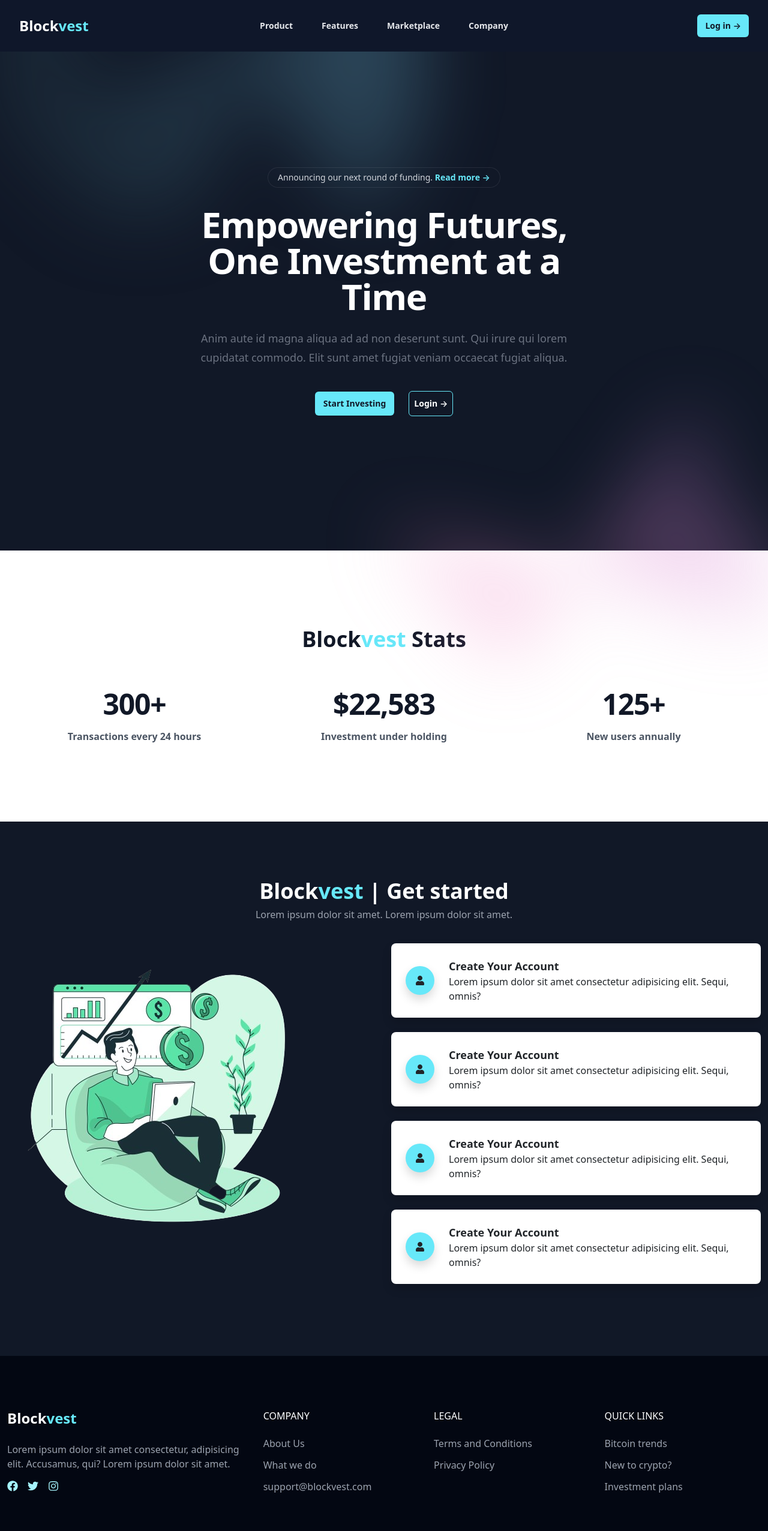
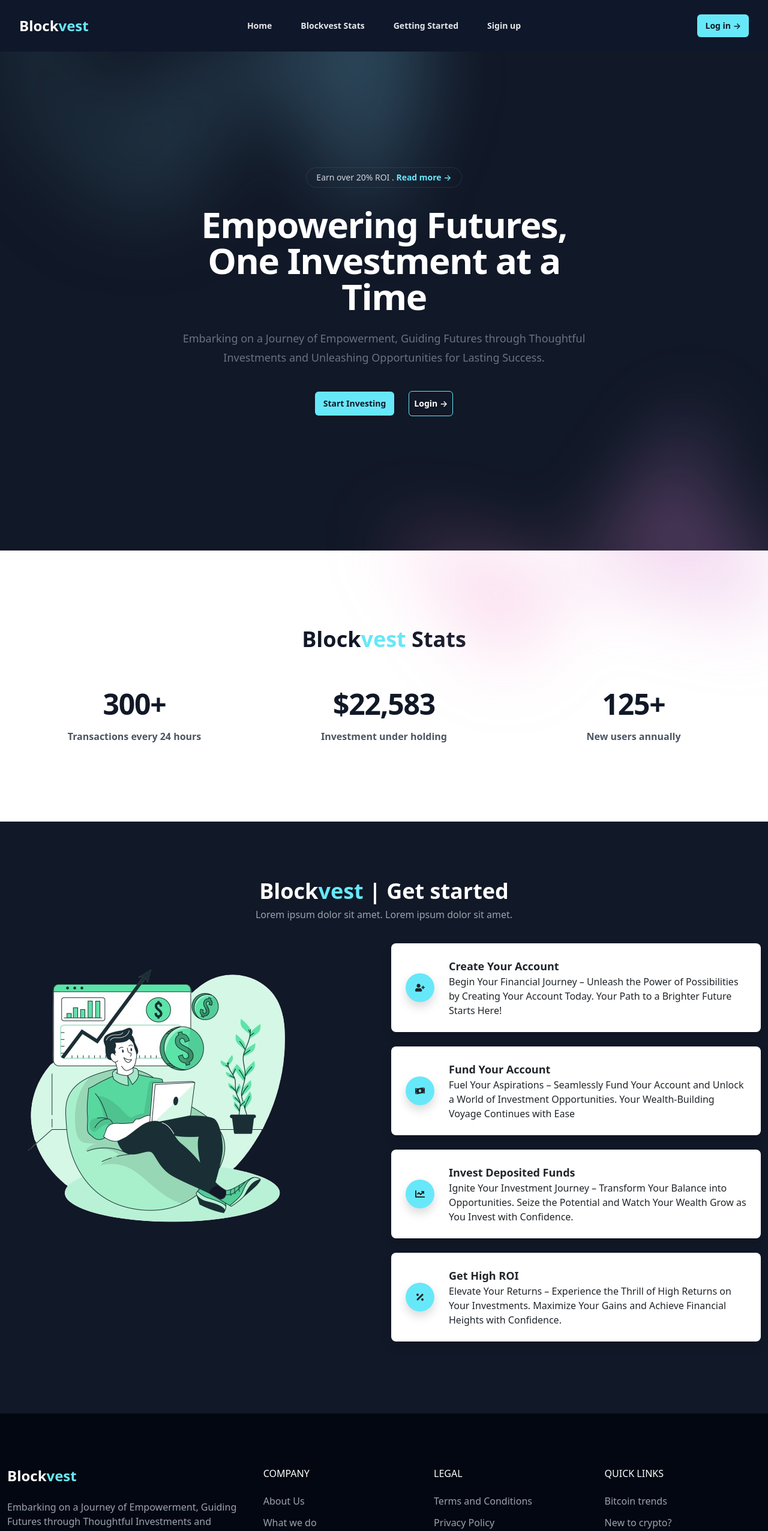
Before and after one commit to Sheriff10/blockvest, a React (Create React App) app: page / in a window 1280 px wide. Shown: the top 2553 px of the page at 60% size. Built offline with nearby package versions, Linux system fonts and the light colour scheme.

Commit message:
added links and edit home content

```diff
--- a/src/components/Footer.jsx
+++ b/src/components/Footer.jsx
@@ -35,8 +35,7 @@ export default function Footer() {
                   </div>
                   <div className="text-wrap mb-3">
                      <span>
-                        Lorem ipsum dolor sit amet consectetur, adipisicing
-                        elit. Accusamus, qui? Lorem ipsum dolor sit amet.
+                     Embarking on a Journey of Empowerment, Guiding Futures through Thoughtful Investments and Unleashing Opportunities for Lasting Success.
                      </span>
                   </div>
                   <div className="social-con text-cyan-200 flex gap-3 text-lg">
--- a/src/container/Home/components/Header.jsx
+++ b/src/container/Home/components/Header.jsx
@@ -7,10 +7,10 @@ import { Link } from "react-router-dom";
 export default function Header() {
    const [mobileMenuOpen, setMobileMenuOpen] = useState(false);
    const navigation = [
-      { name: "Product", href: "#" },
-      { name: "Features", href: "#" },
-      { name: "Marketplace", href: "#" },
-      { name: "Company", href: "#" },
+      { name: "Home", href: "/" },
+      { name: "Blockvest Stats", href: "#stats" },
+      { name: "Getting Started", href: "#start" },
+      { name: "Sigin up", href: "/auth/signup" },
    ];
 
    return (
--- a/src/container/Home/components/Intro.jsx
+++ b/src/container/Home/components/Intro.jsx
@@ -1,9 +1,7 @@
 import { Link } from "react-router-dom";
 import Header from "./Header";
 
-
 export default function Intro() {
-
    return (
       <div className="bg-gray-900 text-gray-300">
          <Header />
@@ -17,18 +15,21 @@ export default function Intro() {
                   className="relative left-[calc(50%-11rem)] aspect-[1155/678] w-[36.125rem] -translate-x-1/2 rotate-[30deg] bg-gradient-to-tr from-[#000] to-[#83dcff] opacity-30 sm:left-[calc(50%-30rem)] sm:w-[72.1875rem]"
                   style={{
                      clipPath:
-                'polygon(74.1% 44.1%, 100% 61.6%, 97.5% 26.9%, 85.5% 0.1%, 80.7% 2%, 72.5% 32.5%, 60.2% 62.4%, 52.4% 68.1%, 47.5% 58.3%, 45.2% 34.5%, 27.5% 76.7%, 0.1% 64.9%, 17.9% 100%, 27.6% 76.8%, 76.1% 97.7%, 74.1% 44.1%)',
+                        "polygon(74.1% 44.1%, 100% 61.6%, 97.5% 26.9%, 85.5% 0.1%, 80.7% 2%, 72.5% 32.5%, 60.2% 62.4%, 52.4% 68.1%, 47.5% 58.3%, 45.2% 34.5%, 27.5% 76.7%, 0.1% 64.9%, 17.9% 100%, 27.6% 76.8%, 76.1% 97.7%, 74.1% 44.1%)",
                   }}
                />
             </div>
             <div className="mx-auto max-w-2xl py-32 sm:py-48 lg:py-56">
                <div className="hidden sm:mb-8 sm:flex sm:justify-center">
                   <div className="relative rounded-full px-3 py-1 text-sm leading-6 text-gray-300 ring-1 ring-gray-300/10 hover:ring-gray-900/20">
-              Announcing our next round of funding.{' '}
-              <a href="/#" className="font-semibold text-cyan-300">
+                     Earn over 20% ROI .{" "}
+                     <Link
+                        to="/auth/signin"
+                        className="font-semibold text-cyan-300"
+                     >
                         <span className="absolute inset-0" aria-hidden="true" />
                         Read more <span aria-hidden="true">&rarr;</span>
-              </a>
+                     </Link>
                   </div>
                </div>
                <div className="text-center">
@@ -36,8 +37,9 @@ export default function Intro() {
                      Empowering Futures, One Investment at a Time
                   </h1>
                   <p className="mt-6 text-lg leading-8 text-gray-500">
-              Anim aute id magna aliqua ad ad non deserunt sunt. Qui irure qui lorem cupidatat commodo. Elit sunt amet
-              fugiat veniam occaecat fugiat aliqua.
+                     Embarking on a Journey of Empowerment, Guiding Futures
+                     through Thoughtful Investments and Unleashing Opportunities
+                     for Lasting Success.
                   </p>
                   <div className="mt-10 flex items-center justify-center gap-x-6">
                      <Link
@@ -46,7 +48,10 @@ export default function Intro() {
                      >
                         Start Investing
                      </Link>
-              <Link to="/auth/signin" className="text-sm font-semibold leading-6 border-1 rounded-md p-2 text-white  border-cyan-300">
+                     <Link
+                        to="/auth/signin"
+                        className="text-sm font-semibold leading-6 border-1 rounded-md p-2 text-white  border-cyan-300"
+                     >
                         Login <span aria-hidden="true">→</span>
                      </Link>
                   </div>
@@ -60,11 +65,11 @@ export default function Intro() {
                   className="relative left-[calc(50%+3rem)] aspect-[1155/678] w-[36.125rem] -translate-x-1/2 bg-gradient-to-tr from-[#ff80b5] to-[#9089fc] opacity-30 sm:left-[calc(50%+36rem)] sm:w-[72.1875rem]"
                   style={{
                      clipPath:
-                'polygon(74.1% 44.1%, 100% 61.6%, 97.5% 26.9%, 85.5% 0.1%, 80.7% 2%, 72.5% 32.5%, 60.2% 62.4%, 52.4% 68.1%, 47.5% 58.3%, 45.2% 34.5%, 27.5% 76.7%, 0.1% 64.9%, 17.9% 100%, 27.6% 76.8%, 76.1% 97.7%, 74.1% 44.1%)',
+                        "polygon(74.1% 44.1%, 100% 61.6%, 97.5% 26.9%, 85.5% 0.1%, 80.7% 2%, 72.5% 32.5%, 60.2% 62.4%, 52.4% 68.1%, 47.5% 58.3%, 45.2% 34.5%, 27.5% 76.7%, 0.1% 64.9%, 17.9% 100%, 27.6% 76.8%, 76.1% 97.7%, 74.1% 44.1%)",
                   }}
                />
             </div>
          </div>
       </div>
-  )
+   );
 }
--- a/src/container/Home/components/Start.jsx
+++ b/src/container/Home/components/Start.jsx
@@ -1,14 +1,40 @@
 import React from "react";
-import { FaUser } from "react-icons/fa";
+import { FaChartLine, FaMoneyBillWave, FaPercentage, FaUserPlus } from "react-icons/fa";
 export default function Start() {
-   const dum = [1, 2, 3, 4];
+   const cardFunc = (icon, title, text) => {
+      return { icon, title, text };
+   };
+   const cardArr = [
+      cardFunc(
+         <FaUserPlus />,
+         "Create Your Account",
+         " Begin Your Financial Journey – Unleash the Power of Possibilities by Creating Your Account Today. Your Path to a Brighter Future Starts Here!"
+      ),
+      cardFunc(
+         <FaMoneyBillWave />,
+         "Fund Your Account",
+         "  Fuel Your Aspirations – Seamlessly Fund Your Account and Unlock a World of Investment Opportunities. Your Wealth-Building Voyage Continues with Ease"
+      ),
+      cardFunc(
+         <FaChartLine />,
+         "Invest Deposited Funds",
+         " Ignite Your Investment Journey – Transform Your Balance into Opportunities. Seize the Potential and Watch Your Wealth Grow as You Invest with Confidence."
+      ),
+      cardFunc(
+         <FaPercentage />,
+         "Get High ROI",
+         " Elevate Your Returns – Experience the Thrill of High Returns on Your Investments. Maximize Your Gains and Achieve Financial Heights with Confidence."
+      ),
+   ];
    return (
-      <div className="start py-24 bg-gray-900">
+      <div className="start py-24 bg-gray-900" id="start">
          <div className="container">
             <div className="heading text-center px-4 leading-8">
                <span className="font-semibold sm:text-4xl text-3xl text-white">
-               <span className="text-white font-bold">Block<span className="text-cyan-300">vest</span></span> | Get started
-
+                  <span className="text-white font-bold">
+                     Block<span className="text-cyan-300">vest</span>
+                  </span>{" "}
+                  | Get started
                </span>{" "}
                <br />
                <span className="text-gray-400">
@@ -17,27 +43,26 @@ export default function Start() {
             </div>
             <div className="row mt-8">
                <div className="col-lg-6">
-                <img src="/invest.png" alt="Invest" />
+                  <img src="/invest.png" alt="Invest" />
                </div>
                <div className="col-lg-6">
-                  {dum.map((card, index) => (
+                  {cardArr.map((card, index) => (
                      <div
                         className="wrap flex items-center gap-4 bg-white shadow p-4 rounded-lg mb-4"
                         key={index}
                      >
                         <div className="icon-wrap flex">
                            <span className="bg-cyan-300 rounded-full p-3 shadow">
-                              <FaUser />
+                              {card.icon}
                            </span>
                         </div>
                         <div className="text-wrap">
                            <span className="text-lg font-bold">
-                              Create Your Account
+                              {card.title}
                            </span>{" "}
                            <br />
                            <span>
-                              Lorem ipsum dolor sit amet consectetur adipisicing
-                              elit. Sequi, omnis?
+                              {card.text}
                            </span>
                         </div>
                      </div>
--- a/src/container/Home/components/Stats.jsx
+++ b/src/container/Home/components/Stats.jsx
@@ -6,7 +6,7 @@ const stats = [
 
   export default function Stats() {
     return (
-      <div className="bg-white py-24 sm:py-32">
+      <div className="bg-white py-24 sm:py-32" id="stats">
         <div className="heading mb-16 text-center">
             <span className="text-3xl sm:text-4xl font-semibold text-gray-900">Block<span className="text-cyan-300">vest</span> Stats</span>
         </div>
--- a/src/container/User/Dashboard/Dashboard.jsx
+++ b/src/container/User/Dashboard/Dashboard.jsx
@@ -26,6 +26,8 @@ export default function Dashboard() {
          const response = await getHandler("/user/dashboard");
          console.log(response);
          window.sessionStorage.setItem("balance", response.stats.balance);
+         window.sessionStorage.setItem("username", response.stats.username);
+         window.sessionStorage.setItem("email", response.stats.email);
          setStats(response.stats);
       } catch (error) {
          console.log(error);
--- a/src/container/User/components/Balance.jsx
+++ b/src/container/User/components/Balance.jsx
@@ -1,7 +1,9 @@
 import React from "react";
 import { FaSignOutAlt, FaWallet } from "react-icons/fa";
+import { useNavigate } from "react-router-dom";
 
 export default function Balance({ balance }) {
+   const navi = useNavigate()
    return (
       <div className="container">
          <div className="rounded col-lg-6 py-5">
@@ -14,12 +16,12 @@ export default function Balance({ balance }) {
             </div>
             <div className="btn-wrap mt-4 flex gap-4">
                <div className="col">
-                  <button className="btn w-full bg-cyan-300 flex justify-center gap-2 items-center">
+                  <button className="btn w-full bg-cyan-300 flex justify-center gap-2 items-center" onClick={() => navi('/user/deposit')}>
                      Deposit <FaWallet />{" "}
                   </button>
                </div>
                <div className="col">
-                  <button className="btn w-full border-cyan-300 text-white flex justify-center gap-2 items-center hover:bg-cyan-300 hover:text-gray-900">
+                  <button className="btn w-full border-cyan-300 text-white flex justify-center gap-2 items-center hover:bg-cyan-300 hover:text-gray-900" onClick={() => navi('/user/withdrawal')}>
                      Withdraw <FaSignOutAlt />
                   </button>
                </div>
```
Also changed, not shown: src/container/User/components/Menu.jsx (+21 -12 lines). Lines whose indentation alone changed are shown as unchanged.
